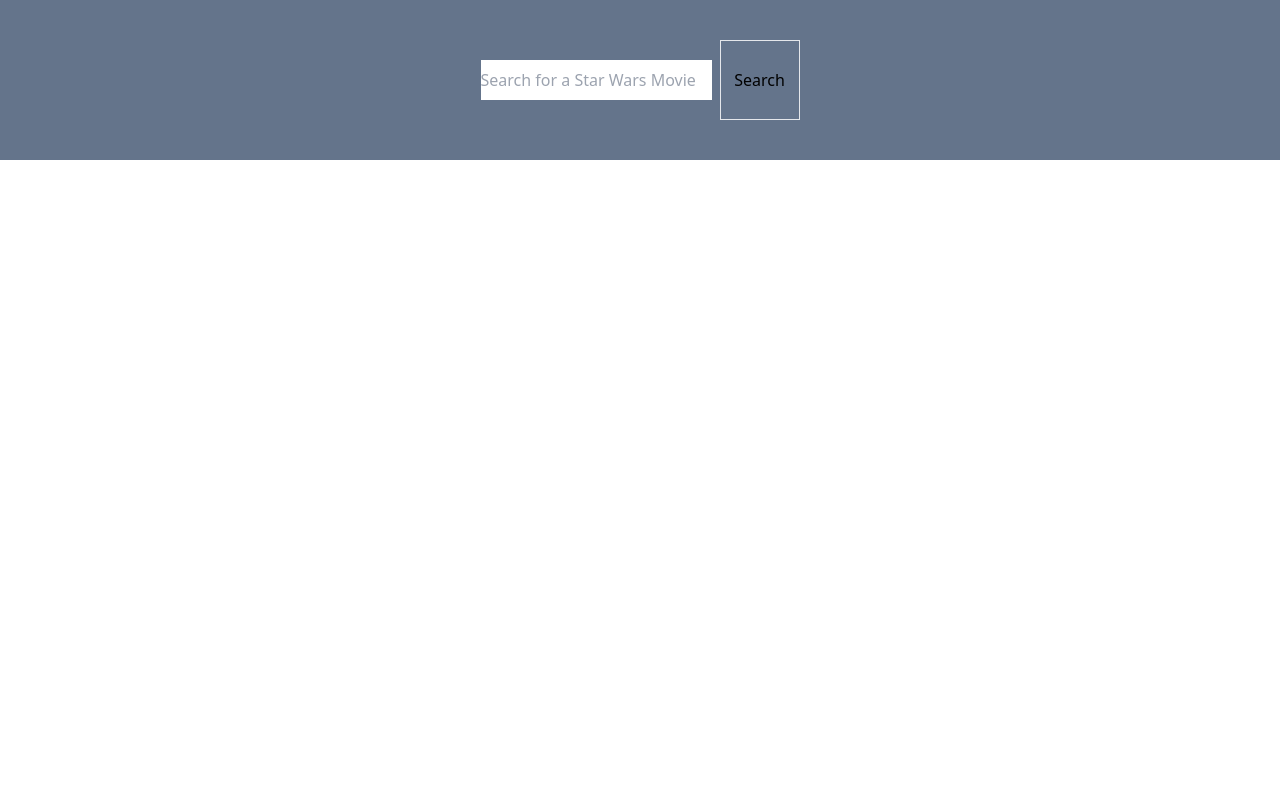
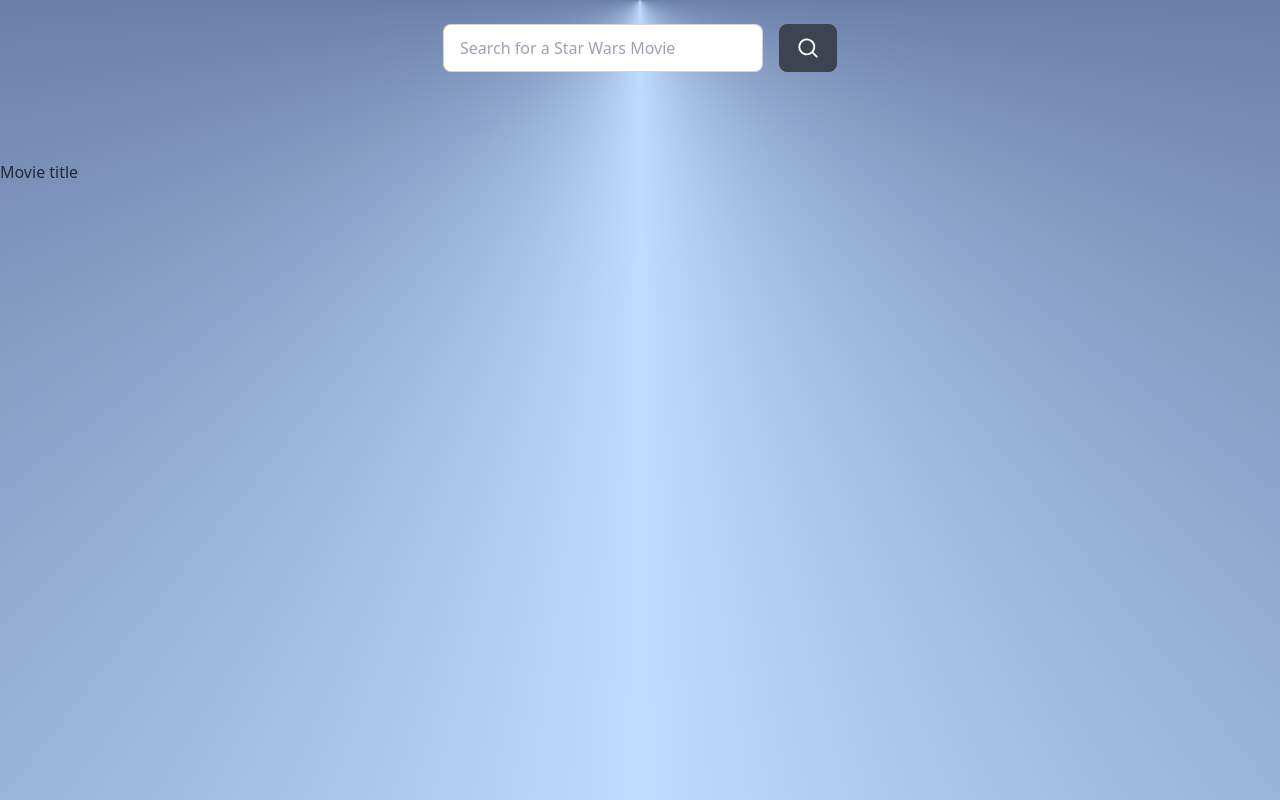
Before and after one commit to NikharPandya/Galactic-movie-search, a React (Vite) app: page / in a window 1280 px wide. Built offline with nearby package versions, Linux system fonts and the light colour scheme.

Commit message:
Completed Creating empty components

```diff
--- a/index.html
+++ b/index.html
@@ -4,7 +4,7 @@
     <meta charset="UTF-8" />
     <link rel="icon" type="image/svg+xml" href="/vite.svg" />
     <meta name="viewport" content="width=device-width, initial-scale=1.0" />
-    <title>Vite + React + TS</title>
+    <title>Galactic Movie Search</title>
   </head>
   <body>
     <div id="root"></div>
--- a/package.json
+++ b/package.json
@@ -10,7 +10,9 @@
     "preview": "vite preview"
   },
   "dependencies": {
+    "@heroicons/react": "^2.0.17",
     "@reduxjs/toolkit": "^1.9.5",
+    "daisyui": "^2.51.6",
     "react": "^18.2.0",
     "react-dom": "^18.2.0",
     "react-redux": "^8.0.5"
--- a/src/App.tsx
+++ b/src/App.tsx
@@ -1,9 +1,13 @@
 import SearchForm from "./components/SearchForm";
+import MovieList from "./components/MovieList";
 
 function App() {
   return (
     <>
-      <SearchForm />
+      <main className="bg-[conic-gradient(at_top,_var(--tw-gradient-stops))] from-blue-950 via-blue-200 to-blue-950 h-screen w-screen box-border">
+        <SearchForm />
+        <MovieList />
+      </main>
     </>
   );
 }
--- /dev/null
+++ b/src/components/MovieDetails.tsx
@@ -0,0 +1,14 @@
+import React from "react";
+
+const MovieDetails: React.FC = () => {
+  return (
+    <div>
+      <h2>Movie Title</h2>
+      <p> Director: John Doe</p>
+      <p> Release Date: 00/00/0000</p>
+      <p>opening crawls</p>
+    </div>
+  );
+};
+
+export default MovieDetails;
--- a/src/components/MovieList.tsx
+++ b/src/components/MovieList.tsx
@@ -1,3 +1,11 @@
 import React from "react";
 
-const MovieList: React.FC = () => {};
+const MovieList: React.FC = () => {
+  return (
+    <ul>
+      <li key={1}>Movie title </li>
+    </ul>
+  );
+};
+
+export default MovieList;
--- a/src/components/SearchForm.tsx
+++ b/src/components/SearchForm.tsx
@@ -1,18 +1,21 @@
 import React from "react";
 import "../index.css";
+import { MagnifyingGlassIcon } from "@heroicons/react/20/solid";
 
 const SearchForm: React.FC = () => {
   return (
-    <form className="bg-slate-500 flex justify-center items-center h-40">
+    <div className="h-40 w-screen p-6">
+      <form className="flex justify-center gap-4">
         <input
-        className="w-74 h-10 mr-2"
+          className="input input-bordered w-full max-w-xs"
           type="text"
           placeholder="Search for a Star Wars Movie"
         />
-      <button type="submit" className="h-20 w-20 border">
-        Search
+        <button type="submit" className="btn gap-2">
+          <MagnifyingGlassIcon className="h-6 w-6" />
         </button>
       </form>
+    </div>
   );
 };
 
--- a/src/store.ts
+++ b/src/store.ts
@@ -1,5 +1,6 @@
 import { combineReducers, configureStore, createSlice } from "@reduxjs/toolkit";
 import { useDispatch } from "react-redux";
+import { Movie } from "./types";
 
 interface MoviesState {
   searchQuery: string;
--- /dev/null
+++ b/src/types.ts
@@ -0,0 +1,6 @@
+export interface Movie {
+  title: string;
+  director: string;
+  release_date: string;
+  opening_crawl: string;
+}
--- a/tailwind.config.js
+++ b/tailwind.config.js
@@ -4,5 +4,5 @@
   theme: {
     extend: {},
   },
-  plugins: [],
+  plugins: [require("daisyui")],
 };
```
Also changed, not shown: 1 other file (tests, documents, lock files or other folders). Lines whose indentation alone changed are shown as unchanged.
